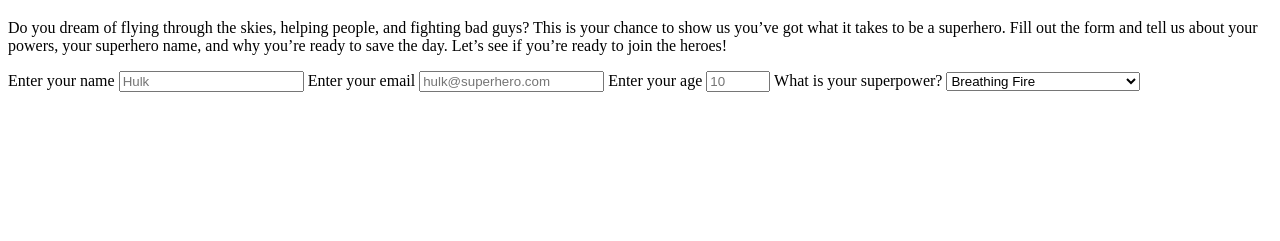
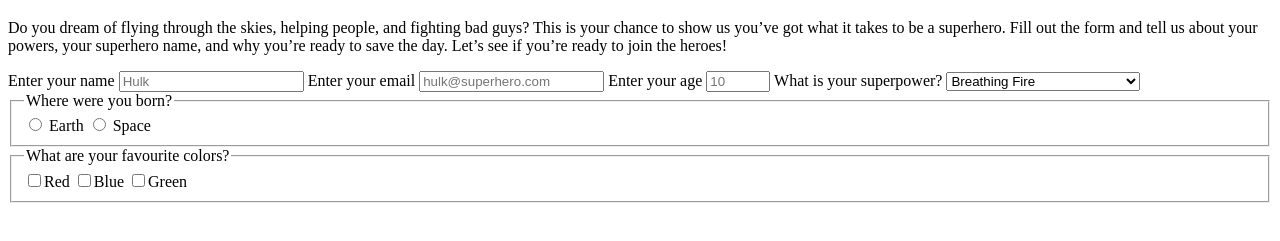
Before and after one commit to aaelsay3d/survey-form, a plain HTML site: page index.html in a window 1280 px wide. Shown: the part 61-302 px from the top of the page. Drawn offline with Linux system fonts and the light colour scheme.

Commit message:
Contain inputs within fieldsets and add checkboxes

```diff
--- a/index.html
+++ b/index.html
@@ -25,6 +25,24 @@
         <option value="fire"> Breathing Fire</option>
         <option value="stone"> Converting anything to Stone</option>
     </select>
+
+    <fieldset>
+        <legend>Where were you born?</legend>
+
+        <input type="radio" id="earth" name="birthplace" value="earth" />
+        <label for="earth">Earth</label>
+
+        <input type="radio" id="space" name="birthplace" value="space" />
+        <label for="space">Space</label>
+    </fieldset>
+
+    <fieldset>
+        <legend>What are your favourite colors?</legend>
+        <input type="checkbox" name="color" value="red">Red
+        <input type="checkbox" name="color" value="blue">Blue
+        <input type="checkbox" name="color" value="green">Green
+    </fieldset>
 </form>
 
+
 </html>
```
